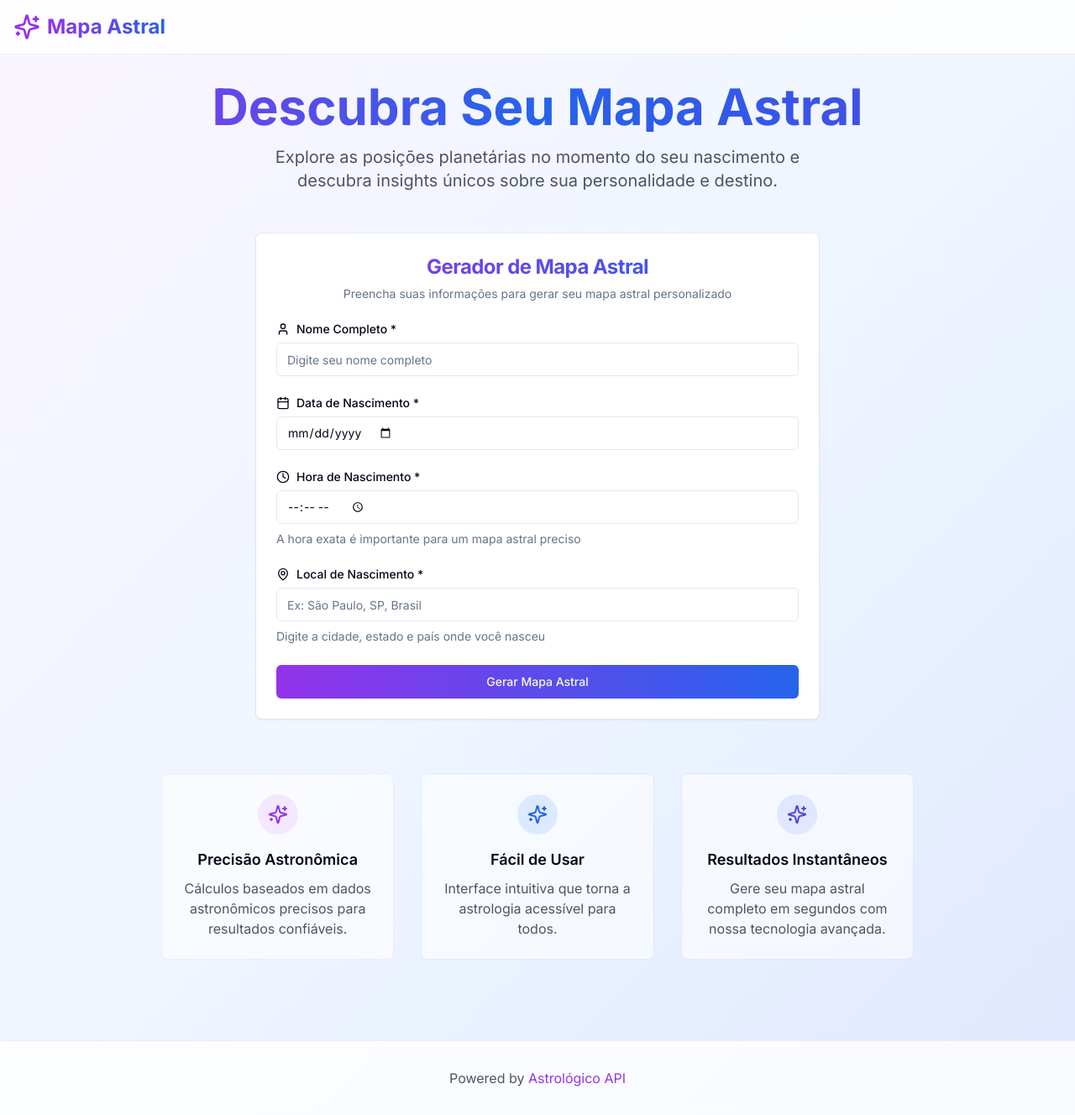
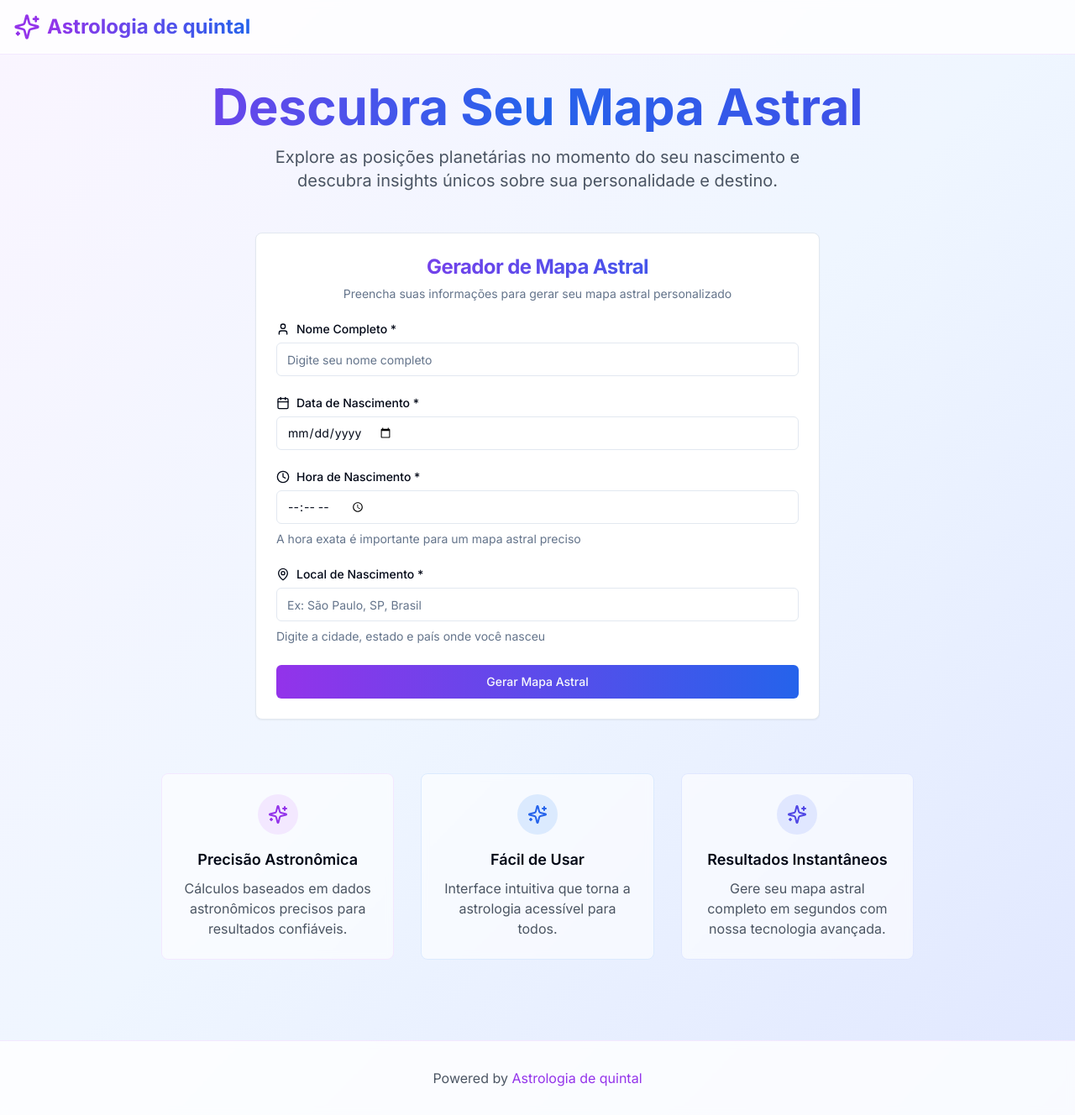
Before and after one commit to ewertonpinheiroo/App_astrologiadequintal, a Next.js app: page / in a window 1280 px wide. Shown: the whole page at 84% size. Built offline with nearby package versions, Linux system fonts and the light colour scheme.

Commit message:
Finaliza lógica da API de mapa astral 2

```diff
--- a/app/page.tsx
+++ b/app/page.tsx
@@ -49,7 +49,7 @@ export default function Home() {
             <div className="flex items-center gap-2">
               <Stars className="w-8 h-8 text-purple-600" />
               <h1 className="text-2xl font-bold bg-gradient-to-r from-purple-600 to-blue-600 bg-clip-text text-transparent">
-                Mapa Astral
+                Astrologia de quintal
               </h1>
             </div>
             {showResults && (
@@ -147,12 +147,12 @@ export default function Home() {
           <p className="text-gray-600 dark:text-gray-300">
             Powered by{' '}
             <a
-              href="https://br.astrologico.org"
+              href="https://agriculturaceleste.com"
               target="_blank"
               rel="noopener noreferrer"
               className="text-purple-600 hover:underline"
             >
-              Astrológico API
+              Astrologia de quintal
             </a>
           </p>
         </div>
```
